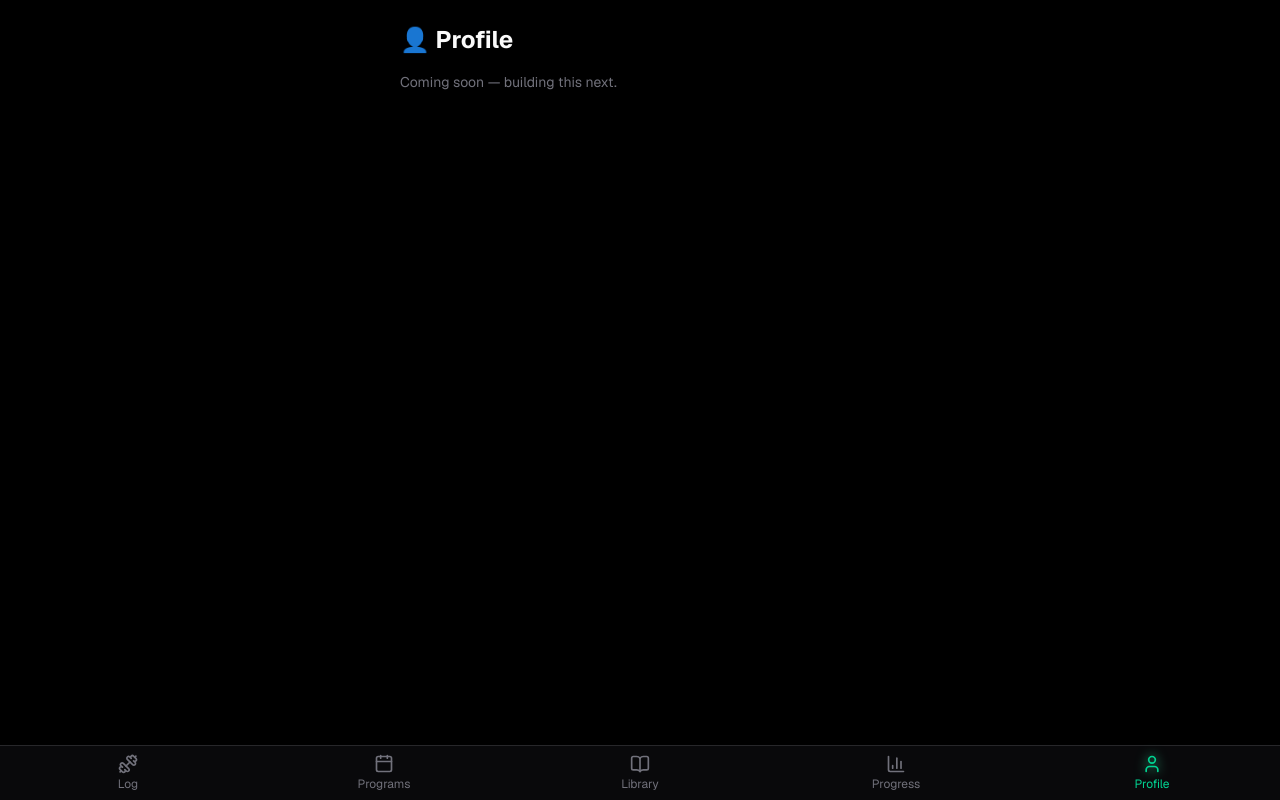
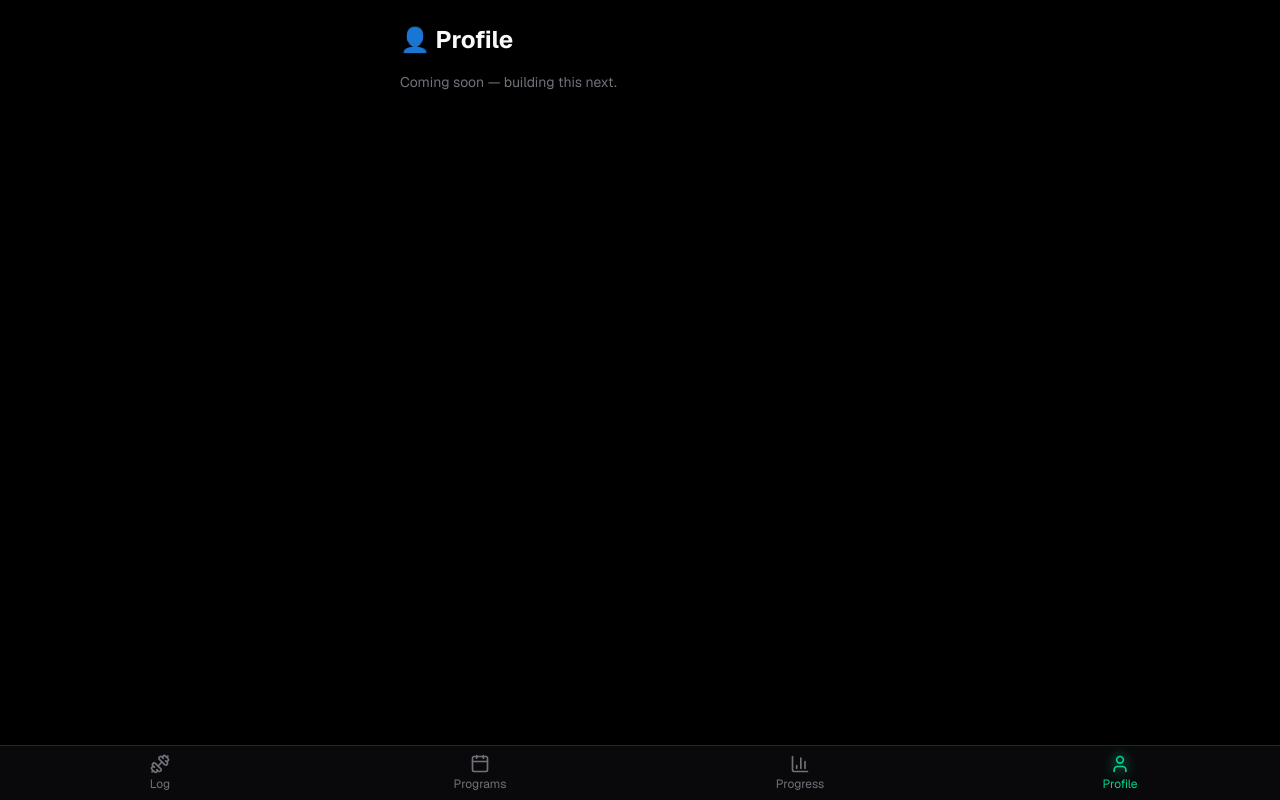
Before and after one commit to mauriciogentile/amaya, a Next.js app: page /profile in a window 1280 px wide. Built offline with nearby package versions, Linux system fonts and the light colour scheme.

Commit message:
feat: remove Library from bottom nav

```diff
--- a/components/bottom-nav.tsx
+++ b/components/bottom-nav.tsx
@@ -1,13 +1,12 @@
 'use client'
 import Link from "next/link";
 import { usePathname } from "next/navigation";
-import { Dumbbell, BarChart3, Calendar, BookOpen, User } from "lucide-react";
+import { Dumbbell, BarChart3, Calendar, User } from "lucide-react";
 import { cn } from "@/lib/utils";
 
 const NAV = [
   { href: "/dashboard",  label: "Log",      icon: Dumbbell  },
   { href: "/programs",   label: "Programs",  icon: Calendar  },
-  { href: "/exercises",  label: "Library",   icon: BookOpen  },
   { href: "/progress",   label: "Progress",  icon: BarChart3 },
   { href: "/profile",    label: "Profile",   icon: User      },
 ];
```
